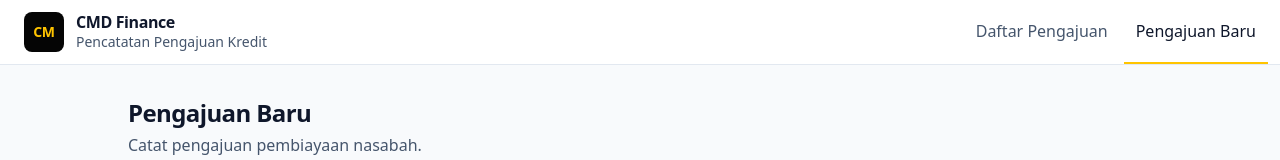
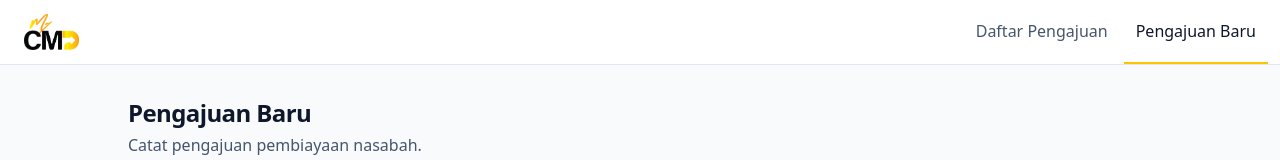
Before and after one commit to MuhammadIrfanDzaky/capella-multidana, a Next.js app: page /applications/new in a window 1280 px wide. Shown: the top 160 px of the page. Built offline with nearby package versions, Linux system fonts and the light colour scheme; no server answers.

Commit message:
feat: show the logo instead of the spelled-out brand name
Logonya sendiri sudah memuat huruf CMD, sehingga menuliskan nama perusahaan di
sebelahnya berarti menyebut hal yang sama dua kali. Nama lengkap tetap ada pada
judul dokumen setiap halaman.

```diff
--- a/src/components/layout/AppHeader.tsx
+++ b/src/components/layout/AppHeader.tsx
@@ -1,22 +1,22 @@
+import Image from "next/image";
+
 import { AppNav } from "./AppNav";
 
 export function AppHeader() {
   return (
     <header className="border-b border-slate-200 bg-white">
       <div className="mx-auto flex h-16 max-w-7xl items-center justify-between gap-6 px-6">
-        <div className="flex items-center gap-3">
-          <span className="flex size-10 shrink-0 items-center justify-center rounded-lg bg-ink text-sm font-bold tracking-tight text-brand-500">
-            CM
-          </span>
-          <div className="leading-tight">
-            <p className="font-semibold tracking-tight text-slate-900">
-              CMD Finance
-            </p>
-            <p className="hidden text-sm text-slate-600 sm:block">
-              Pencatatan Pengajuan Kredit
-            </p>
-          </div>
-        </div>
+        {/* Ukuran asli dipertahankan agar Next mengetahui rasionya dan tidak ada
+            pergeseran tata letak saat gambar selesai dimuat. `priority` dipakai
+            karena logo tampil di setiap halaman dan selalu berada di layar. */}
+        <Image
+          src="/logo-cmd.png"
+          alt="CMD Finance"
+          width={331}
+          height={216}
+          priority
+          className="h-9 w-auto"
+        />
 
         <AppNav />
       </div>
```
Also changed, not shown: 1 other file (tests, documents, lock files or other folders).
